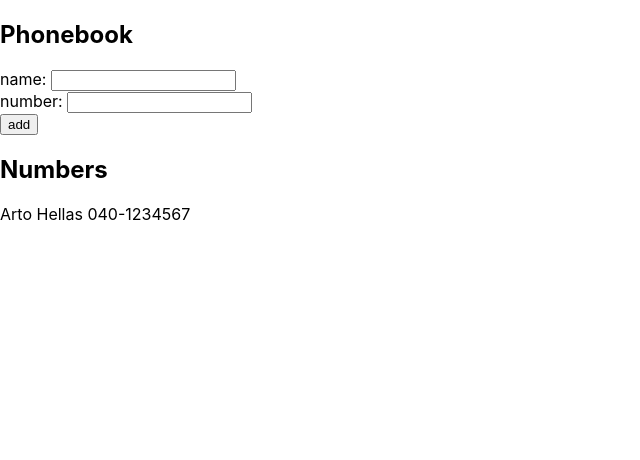
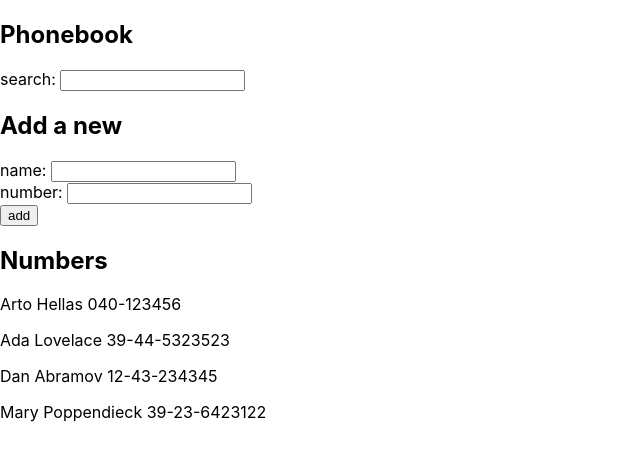
Before and after one commit to Redactory/Fullstack-2019, a React (Create React App) app in the folder Osa2/puhelinluettelo/: page / in a window 1280 px wide. Shown: the top 460 px of the page, without its empty margins (0-640 px from the left). Built offline with nearby package versions, Linux system fonts and the light colour scheme.

Commit message:
Tehtävän 2.9 toteutus

```diff
--- a/Osa2/puhelinluettelo/src/App.js
+++ b/Osa2/puhelinluettelo/src/App.js
@@ -1,12 +1,17 @@
 import React, { useState } from 'react'
 import PersonContainer from './components/PersonContainer';
+import SearchBar from './components/SearchBar';
 
 const App = () => {
   const [ persons, setPersons] = useState([
-    { name: 'Arto Hellas', number: '040-1234567' }
+    { name: 'Arto Hellas', number: '040-123456' },
+    { name: 'Ada Lovelace', number: '39-44-5323523' },
+    { name: 'Dan Abramov', number: '12-43-234345' },
+    { name: 'Mary Poppendieck', number: '39-23-6423122' }
   ])
   const [ newName, setNewName ] = useState('')
   const [ newNumber, setNewNumber ] = useState('')
+  const [ search, setSearch ] = useState('')
 
   function addPerson(event) {
     event.preventDefault();
@@ -28,6 +33,7 @@ const App = () => {
     }
   }
 
+  // HANDLERS
   function handleNameChange(event) {
     setNewName(event.target.value);
   }
@@ -36,9 +42,15 @@ const App = () => {
     setNewNumber(event.target.value);
   }
 
+  function handleSearchChange(event) {
+    setSearch(event.target.value);
+  }
+
   return (
     <div>
       <h2>Phonebook</h2>
+      <SearchBar value={search} handleSearchChange={handleSearchChange}/>
+      <h2>Add a new</h2>
       <form onSubmit={addPerson}>
         <div>
           name: <input value={newName} onChange={handleNameChange} />
@@ -51,7 +63,7 @@ const App = () => {
         </div>
       </form>
       <h2>Numbers</h2>
-        <PersonContainer persons={persons}/>
+        <PersonContainer persons={persons} searchString={search}/>
     </div>
   )
 
--- a/Osa2/puhelinluettelo/src/components/PersonContainer.js
+++ b/Osa2/puhelinluettelo/src/components/PersonContainer.js
@@ -1,11 +1,26 @@
 import React from 'react';
 import Person from './Person';
 
+function filterNames(personListing, searchString) {
+    const filteredPersons= [];
+    searchString = searchString.toLowerCase();
+    for(let i=0; i<personListing.length; i++) {
+        let personName = personListing[i].props.person.name;
+        if (personName.toLowerCase().includes(searchString)) {
+            filteredPersons.push(personListing[i]);
+        }
+    }
+
+    return filteredPersons;
+}
+
 export default function ContainerPerson(props) {
-    const personListing = [];
+    let personListing = [];
     for(let i=0; i<props.persons.length; i++) {
         personListing.push(<Person key={props.persons[i].name} person={props.persons[i]} />);
     }
+
+    personListing = filterNames(personListing, props.searchString);
 
     return(
         <div>
--- /dev/null
+++ b/Osa2/puhelinluettelo/src/components/SearchBar.js
@@ -0,0 +1,9 @@
+import React from 'react';
+
+export default function SearchBar(props) {
+    return (
+        <div>
+        search: <input value={props.value} onChange={props.handleSearchChange}/>
+      </div>
+    );
+}
```
